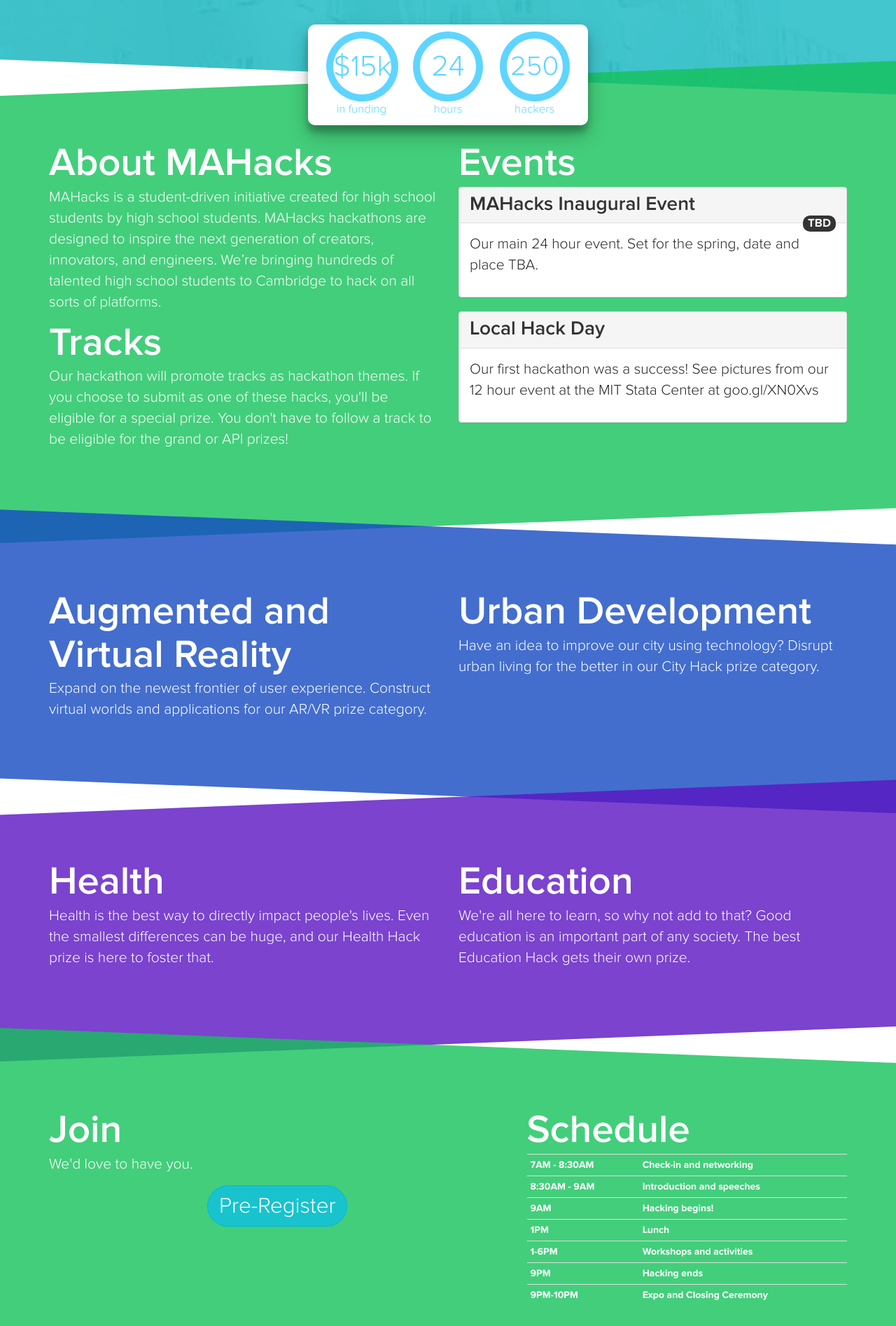
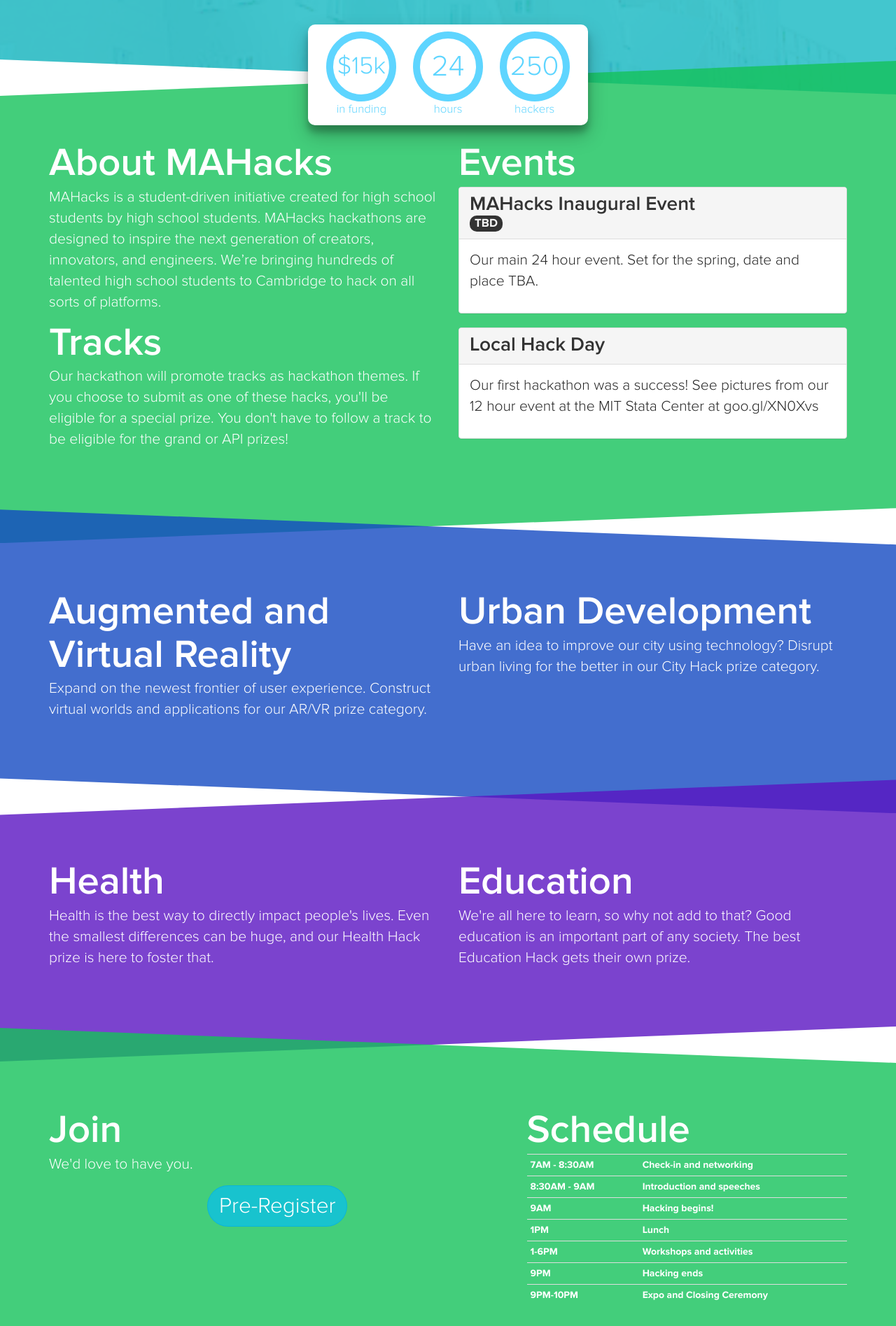
Before and after one commit to mahacks/old-website, a Jekyll site: the page built from index.html, in a window 1280 px wide. Shown: the part 665-2560 px from the top of the page at 70% size. Built offline with Jekyll 4.4.1, drawn with Linux system fonts in a browser that asks for light colours; some of the changed text lies outside the part shown.

Commit message:
bug fixes

```diff
--- a/_includes/numbers.html
+++ b/_includes/numbers.html
@@ -1,6 +1,6 @@
 <div class="numbers">
   <div class="circlegroup">
-    <div class="circle" style="font-size: 3em; font-weight: 500">
+    <div class="circle" style="font-size: 2.5em; font-weight: 500">
       $15k
     </div>
     <span>in funding</span>
--- a/_layouts/default.html
+++ b/_layouts/default.html
@@ -38,7 +38,7 @@
             <div class="panel panel-default">
               <div class="panel-heading">
                 <h4 class="panel-title">MAHacks Inaugural Event</h4>
-                <span class="badge pull-right">TBD</span>
+                <span class="badge">TBD</span>
               </div>
               <div class="panel-body">
                 <p>Our main 24 hour event. Set for the spring, date and place TBA.</p>
@@ -197,6 +197,11 @@
                 <span class="badge">Organizer</span>
                 <p class="list-group-item-text">BU Academy</p>
               </a>
+              <a class="list-group-item">
+                <h4 class="list-group-item-heading" rel="author">Max Krieger</h4>
+                <span class="badge">Organizer</span>
+                <p class="list-group-item-text">Needham High School</p>
+              </a>
               <a  class="list-group-item">
                 <figure class="pull-left">
                   <!-- <img src="assets/jacob.jpg" class="img-circle" width="75px"> -->
@@ -214,12 +219,6 @@
                 <p class="list-group-item-text">BU Academy</p>
               </a>
             </div>
-            <div class="list-group">
-              <a  class="list-group-item">
-                <h4 class="list-group-item-heading" rel="author">Max Krieger</h4>
-                <p class="list-group-item-text">Website and Identity Development</p>
-              </a>
-            </div>
           </div>
           </div>
         </div>
--- a/_sass/_hero.scss
+++ b/_sass/_hero.scss
@@ -22,7 +22,7 @@
     min-height: 100%;
     top: 0px;
     left: 0px;
-    opacity: 0.2;
+    opacity: 0.4;
   }
   .container {
     z-index: 200;
```
